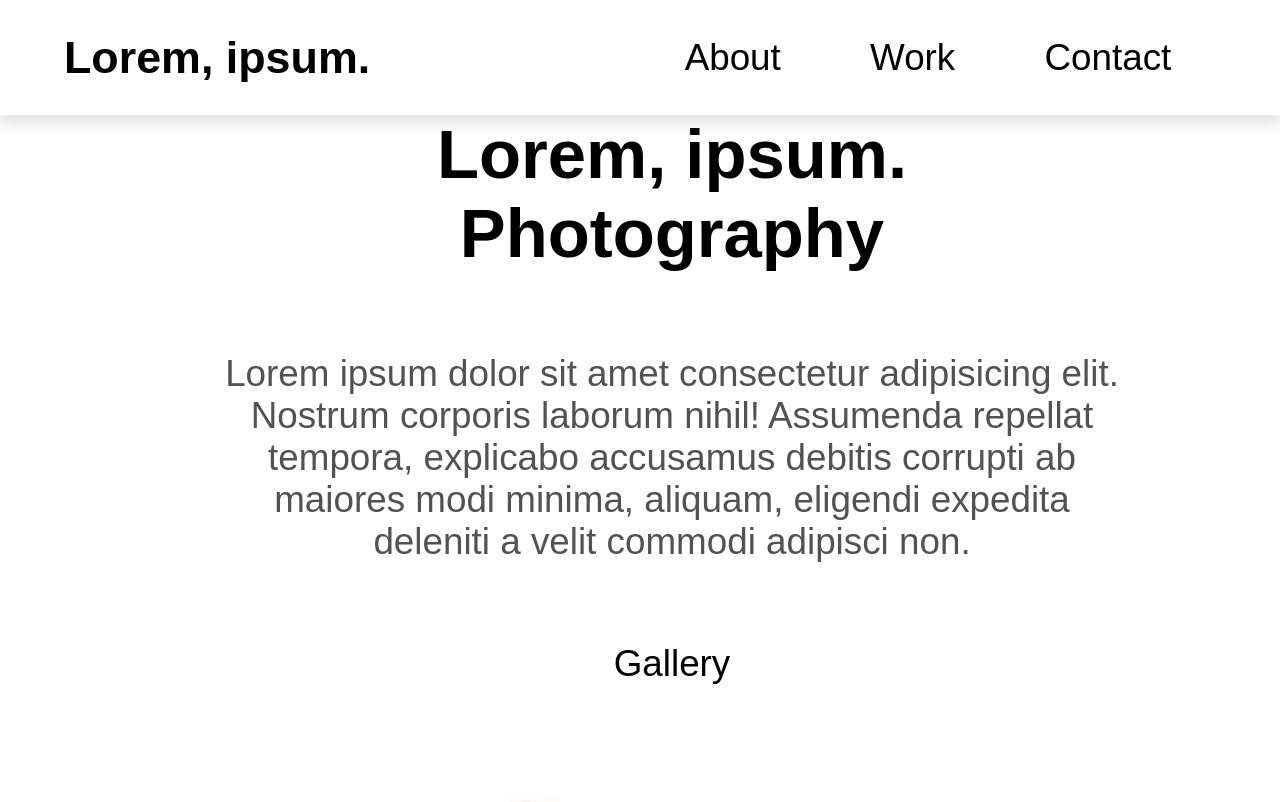
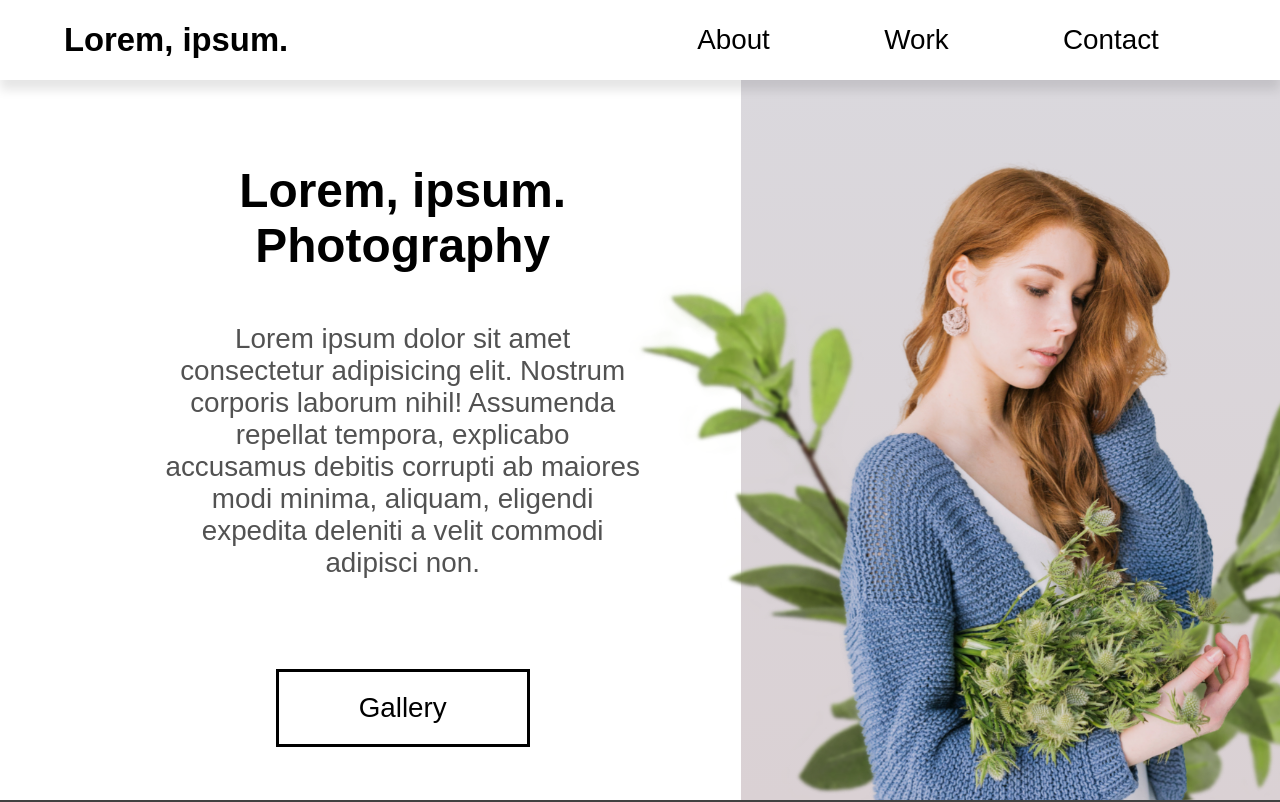
Before and after one commit to mehradi-github/ref-landingpage-photography, a React (Create React App) app: page / in a window 1280 px wide. Shown: the top 802 px of the page. Built offline with nearby package versions, Linux system fonts and the light colour scheme; a web font is replaced by a local one.

Commit message:
Adding animations and styles for hero section

```diff
--- a/src/App.scss
+++ b/src/App.scss
@@ -7,7 +7,7 @@
 }
 
 html {
-  font-size: 62.5;
+  font-size: 62.5%;
   scroll-behavior: smooth;
 }
 
@@ -94,7 +94,39 @@ footer {
       color: $gray-text;
     }
     h2 {
+      padding-top: 3rem;
     }
+    a {
+      padding: 2rem 8rem;
+      border: 3px solid black;
+      margin-top: 4rem;
+    }
+  }
+
+  .hero-images {
+    flex: 1 1 40rem;
+    background: linear-gradient(#dad8dd, #dad1d4);
+    position: relative;
+    z-index: 1;
+  }
+  .hero-elena {
+    width: 100%;
+    height: 100%;
+    object-fit: cover;
+  }
+  .plant {
+    position: absolute;
+    bottom: 0;
+    left: -20%;
+    z-index: -1;
+    transform: translateY(10%) rotateZ(-10deg) rotateX(-90deg);
+    animation: plant-entrance 1.5s ease-in-out 0.5s forwards,
+      plant-shake 2.5s infinite ease alternate-reverse 2s;
+    transform-origin: bottom;
+    max-height: 80%;
+  }
+  .plant2 {
+    left: 40%;
   }
 }
 
@@ -153,3 +185,19 @@ footer {
     opacity: 1;
   }
 }
+@keyframes plant-entrance {
+  from {
+    transform: translateY(10%) rotateZ(-10deg) rotateX(-90deg);
+  }
+  to {
+    transform: translateY(0%) rotateZ(0deg) rotateX(0deg);
+  }
+}
+@keyframes plant-shake {
+  from {
+    transform: rotateZ(-5deg);
+  }
+  to {
+    transform: rotateZ(0deg);
+  }
+}
--- a/src/App.tsx
+++ b/src/App.tsx
@@ -3,7 +3,7 @@ import instagram from "./assets/img/instagram 1.svg";
 import twitter from "./assets/img/twitter 1.svg";
 import "./App.scss";
 import youtube from "./assets/img/youtube-symbol 1.svg";
-import elenajoy from "./assets/img/elena-joy.png";
+import elena from "./assets/img/elena-joy.png";
 import plant1 from "./assets/img/plant1.png";
 import plant2 from "./assets/img/plant2.png";
 
@@ -62,7 +62,7 @@ function App() {
             <a href="#gallery">Gallery</a>
           </div>
           <div className="hero-images">
-            <img className="hero-elena" src={elenajoy} alt="picture of lorem" />
+            <img className="hero-elena" src={elena} alt="" />
             <img src={plant1} alt="" className="plant1 plant" />
             <img src={plant2} alt="" className="plant2 plant" />
           </div>
```
